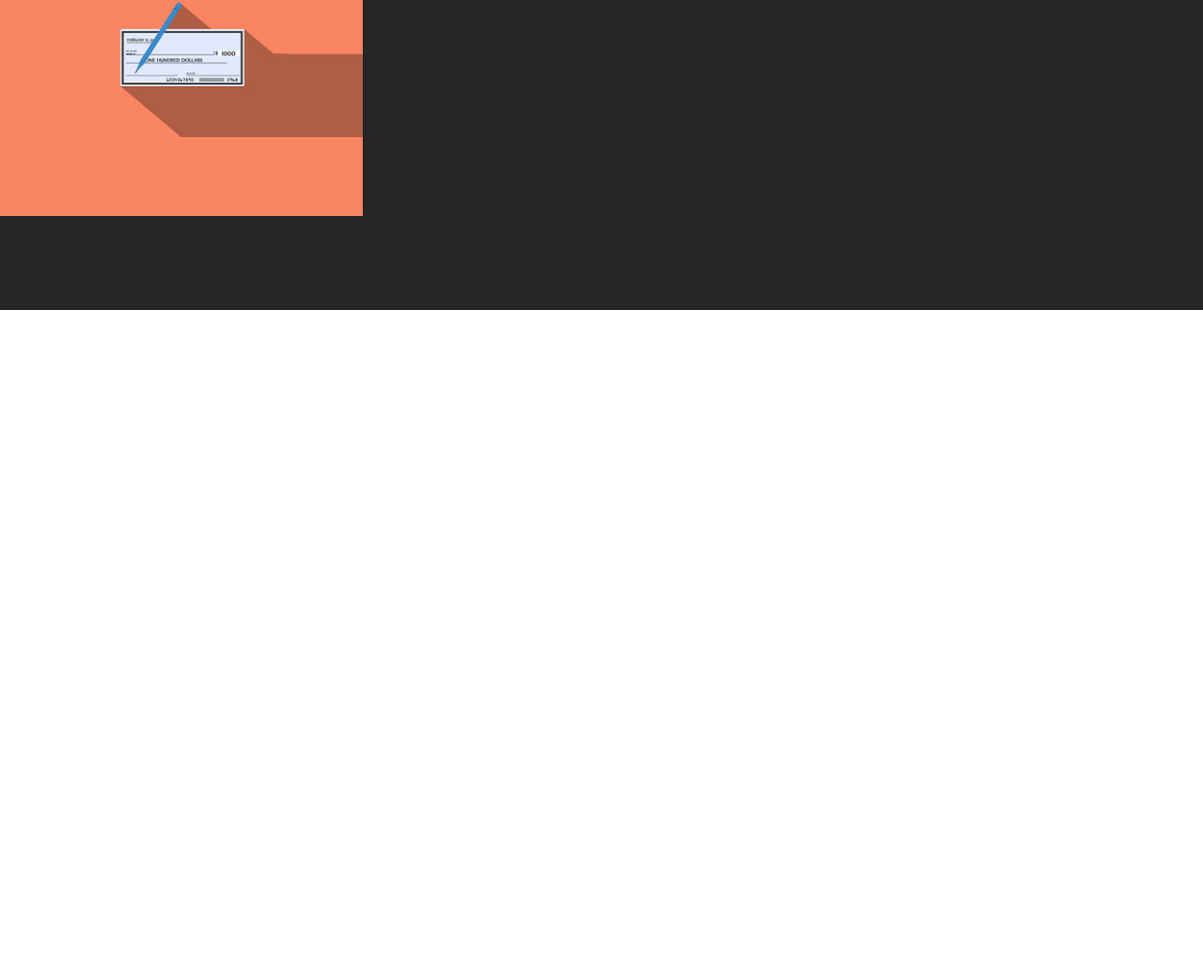
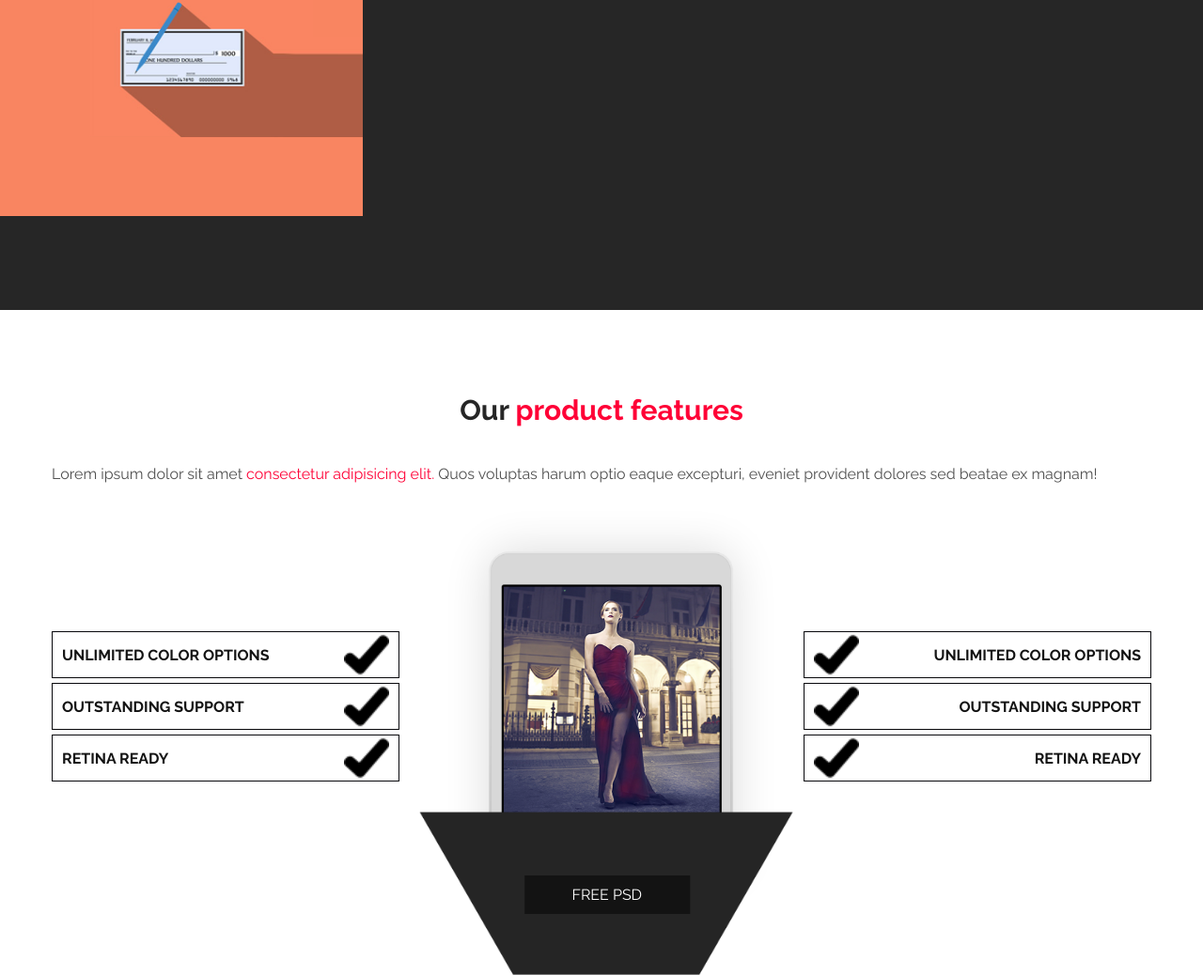
Before and after one commit to belon-creator/creativia, a website: page src/index.html in a window 1280 px wide. Shown: the part 2970-4008 px from the top of the page at 94% size. Before the commit the page ends 3300 px from the top, so only its background shows below. Drawn offline with nearby package versions, Linux system fonts and the light colour scheme; files that its build step writes are made by us from their sources.

Commit message:
sdd features

```diff
--- a/src/index.html
+++ b/src/index.html
@@ -199,68 +199,132 @@
         <ul class="image-list list">
           <li class="image-list__item">
             <div class="overlay">
-              <img src="./images/plus.png" alt="" />
+              <img src="./images/plus.png" alt="img" />
               <p class="overlay__text">design name</p>
             </div>
-            <img src="./images/pf-money.png" alt="" width="390" />
+            <img src="./images/pf-money.png" alt="img" width="390" />
           </li>
 
           <li class="image-list__item">
             <div class="overlay">
-              <img src="./images/plus.png" alt="" />
+              <img src="./images/plus.png" alt="img" />
               <p class="overlay__text">design name</p>
             </div>
-            <img src="./images/pf-bank.png" alt="" width="290" />
+            <img src="./images/pf-bank.png" alt="img" width="290" />
           </li>
 
           <li class="image-list__item">
             <div class="overlay">
-              <img src="./images/plus.png" alt="" />
+              <img src="./images/plus.png" alt="img" />
               <p class="overlay__text">design name</p>
             </div>
-            <img src="./images/pf-flower.png" alt="" width="386" />
+            <img src="./images/pf-flower.png" alt="img" width="386" />
           </li>
 
           <li class="image-list__item">
             <div class="overlay">
-              <img src="./images/plus.png" alt="" />
+              <img src="./images/plus.png" alt="img" />
               <p class="overlay__text">design name</p>
             </div>
-            <img src="./images/pf-cards.png" alt="" width="283" />
+            <img src="./images/pf-cards.png" alt="img" width="283" />
           </li>
 
           <li class="image-list__item">
             <div class="overlay">
-              <img src="./images/plus.png" alt="" />
+              <img src="./images/plus.png" alt="img" />
               <p class="overlay__text">design name</p>
             </div>
-            <img src="./images/pf-calc.png" alt="" width="290" />
+            <img src="./images/pf-calc.png" alt="img" width="290" />
           </li>
 
           <li class="image-list__item">
             <div class="overlay">
-              <img src="./images/plus.png" alt="" />
+              <img src="./images/plus.png" alt="img" />
               <p class="overlay__text">design name</p>
             </div>
-            <img src="./images/pf-currency.png" alt="" width="390" />
+            <img src="./images/pf-currency.png" alt="img" width="390" />
           </li>
 
           <li class="image-list__item">
             <div class="overlay">
-              <img src="./images/plus.png" alt="" />
+              <img src="./images/plus.png" alt="img" />
               <p class="overlay__text">design name</p>
             </div>
-            <img src="./images/pf-wallet.png" alt="" width="283" />
+            <img src="./images/pf-wallet.png" alt="img" width="283" />
           </li>
 
           <li class="image-list__item">
             <div class="overlay">
-              <img src="./images/plus.png" alt="" />
+              <img src="./images/plus.png" alt="img" />
               <p class="overlay__text">design name</p>
             </div>
-            <img src="./images/pf-bill.png" alt="" width="386" />
+            <img src="./images/pf-bill.png" alt="img" width="386" />
           </li>
         </ul>
+      </section>
+
+      <!-- features -->
+
+      <section class="features">
+        <div class="container">
+          <h2 class="title">
+            Our <span class="accent-color">product features</span>
+          </h2>
+          <p class="text">
+            Lorem ipsum dolor sit amet
+            <span class="accent-color">consectetur adipisicing elit.</span> Quos
+            voluptas harum optio eaque excepturi, eveniet provident dolores sed
+            beatae ex magnam!
+          </p>
+
+          <div class="features-wrapper">
+            <ul class="features-list list">
+              <li class="features-list__item">
+                <p class="features-txt">Unlimited color options</p>
+                <img src="./images/check.png" alt="img" />
+              </li>
+              <li class="features-list__item">
+                <p class="features-txt">Outstanding support</p>
+                <img src="./images/check.png" alt="img" />
+              </li>
+              <li class="features-list__item">
+                <p class="features-txt">Retina ready</p>
+                <img src="./images/check.png" alt="img" />
+              </li>
+            </ul>
+
+            <div class="img-container">
+              <img
+                class="phone"
+                src="./images/Replace-Me.png"
+                alt="img"
+                width="370"
+              />
+              <img
+                class="stand"
+                src="./images/Replace-Me1.png"
+                alt="img"
+                width="400"
+              />
+              <a class="features__link link" href="#">Free psd</a>
+            </div>
+
+            <ul class="features-list list">
+              <li class="features-list__item">
+                <img src="./images/check.png" alt="img" />
+                <p class="features-txt">Unlimited color options</p>
+              </li>
+              <li class="features-list__item">
+                <img src="./images/check.png" alt="img" />
+                <p class="features-txt">Outstanding support</p>
+              </li>
+              <li class="features-list__item">
+                <img src="./images/check.png" alt="img" />
+                <p class="features-txt">Retina ready</p>
+              </li>
+            </ul>
+          </div>
+        </div>
       </section>
     </main>
 
--- a/src/sass/main.scss
+++ b/src/sass/main.scss
@@ -302,3 +302,85 @@
   font-weight: 600;
   margin-left: 10px;
 }
+
+// features
+
+.features {
+  padding-bottom: 100px;
+}
+
+.img-container {
+  position: relative;
+  left: -15%;
+}
+
+.phone,
+.stand {
+  position: absolute;
+}
+
+.stand {
+  transform: translate(-5%, 190%);
+}
+
+.features__link {
+  display: block;
+  padding: 8px 40px;
+  width: 176px;
+  font-size: 16px;
+  line-height: 25px;
+  text-transform: uppercase;
+  color: #ffffff;
+  background-color: #131313;
+  transition: 0.3s;
+  position: absolute;
+  transform: translate(53%, 400px);
+  text-align: center;
+}
+
+.features__link:hover,
+.features__link:focus {
+  background-color: #ff0036;
+}
+
+.features-list {
+  transform: translateY(140px);
+}
+
+.features-list__item {
+  display: flex;
+  justify-content: space-between;
+  width: 370px;
+  height: 50px;
+  border: 1px solid #07070b;
+  padding-right: 10px;
+  padding-left: 10px;
+  margin-bottom: 5px;
+  transition: 0.3s;
+}
+
+.features-list__item:nth-child(3n) {
+  margin-bottom: 0;
+}
+
+.features-list__item:hover,
+.features-list__item:focus {
+  background-color: #ff0036;
+  cursor: pointer;
+}
+
+.features-list__item:hover .features-txt,
+.features-list__item:focus .features-txt {
+  color: #fff;
+}
+
+.features-wrapper {
+  display: flex;
+  justify-content: space-between;
+}
+
+.features-txt {
+  text-transform: uppercase;
+  color: #131313;
+  font-weight: 600;
+}
```
Also changed, not shown: src/images/Replace-Me.png (added), src/images/Replace-Me1.png (added), src/images/check.png (added).
